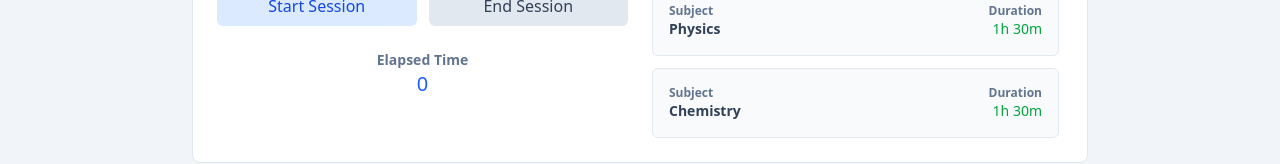
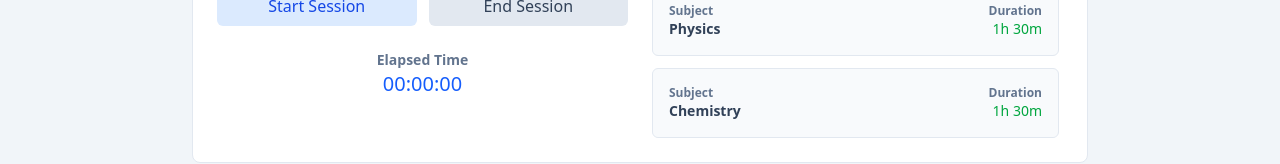
Before and after one commit to RikenMor001/StudyHub, a React (Vite) app: page /study-tracker in a window 1280 px wide. Shown: the part 366-530 px from the top of the page. Built offline with nearby package versions, Linux system fonts and the light colour scheme.

Commit message:
Update studyTracker.jsx

```diff
--- a/src/pages/studyTracker/studyTracker.jsx
+++ b/src/pages/studyTracker/studyTracker.jsx
@@ -4,12 +4,15 @@ import { useRef, useState } from "react";
 export const StudyTracker = () => {
   const [time, setTime] = useState(0);
   const [isRunning, setIsRunning] = useState(false);
-  const referenceId = useRef(null);
+  const referenceId = useRef(null); // Takes the time as a reference and sets the initial value as null, passes the condition to make it true and start the timer and ending the session afterwards to end the session and RESTART the timer session
 
+  // Formating the timer in Hours, Minutes and Seconds
   const formatTime = (seconds) => {
     const hrs = Math.floor(seconds / 3600);
     const mins = Math.floor((seconds % 3600) / 60);
-    const secs = seconds / 60;
+    const secs = seconds % 60;
+
+    return `${hrs.toString().padStart(2, '0')}:${mins.toString().padStart(2, '0')}:${secs.toString().padStart(2, '0')}`
   }
 
   const startTimer = () => {
@@ -72,8 +75,7 @@ export const StudyTracker = () => {
 
             <div className="mt-6 text-center">
               <p className="text-sm text-slate-500 font-semibold">Elapsed Time</p>
-              <p className="text-xl font-medium text-blue-600 m
-              1hr 30mint-1"> {time} </p>
+              <p className="text-xl font-medium text-blue-600"> {formatTime(time)}</p>
             </div>
           </div>
 
```
